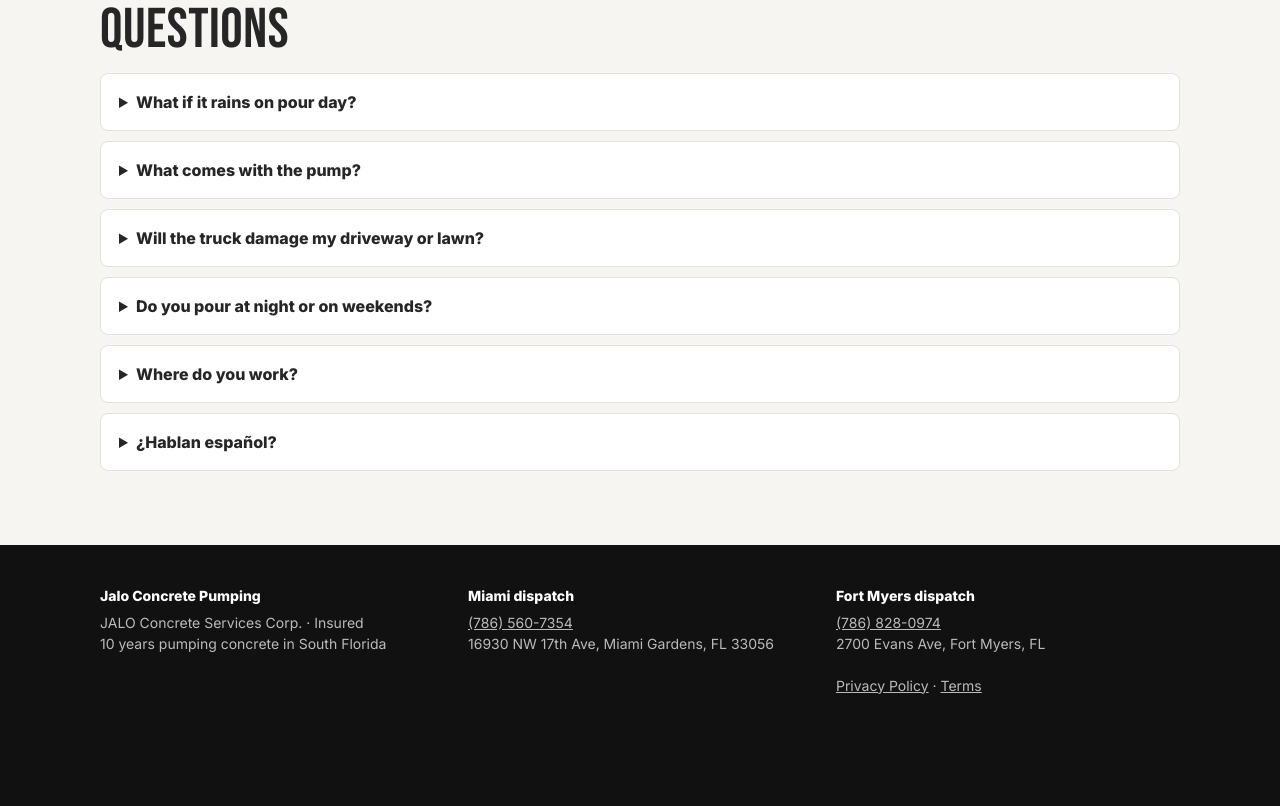
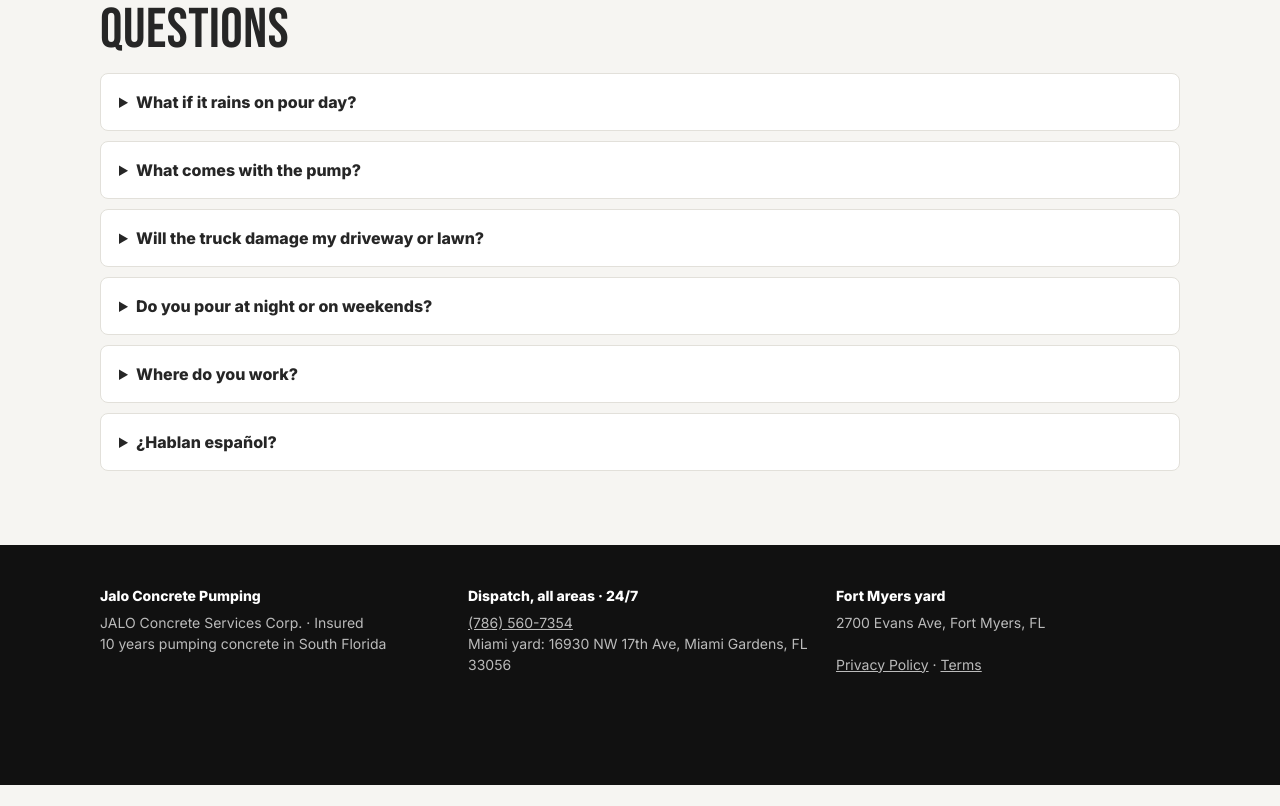
Before and after one commit to AlexisLeza/jalo-landing, a plain HTML site: page index.html in a window 1280 px wide. Shown: the part 3537-4343 px from the top of the page. After the commit the page ends 4322 px from the top, so only its background shows below. Drawn offline with Linux system fonts and the light colour scheme.

Commit message:
Use the one dispatch number for every area
The owner wants only (786) 560-7354 for now, so the Fort Myers line
comes out of the footer.

Co-Authored-By: Claude Opus 5.5 <noreply@anthropic.com>

```diff
--- a/index.html
+++ b/index.html
@@ -222,8 +222,8 @@ footer b { color: #fff; display: block; margin-bottom: 6px; }
 
 <footer><div class="wrap">
   <div><b>Jalo Concrete Pumping</b>JALO Concrete Services Corp. · Insured<br>10 years pumping concrete in South Florida</div>
-  <div><b>Miami dispatch</b><a href="tel:+17865607354">(786) 560-7354</a><br>16930 NW 17th Ave, Miami Gardens, FL 33056</div>
-  <div><b>Fort Myers dispatch</b><a href="tel:+17868280974">(786) 828-0974</a><br>2700 Evans Ave, Fort Myers, FL<br><br><a href="/privacy">Privacy Policy</a> · <a href="/terms">Terms</a></div>
+  <div><b>Dispatch, all areas · 24/7</b><a href="tel:+17865607354">(786) 560-7354</a><br>Miami yard: 16930 NW 17th Ave, Miami Gardens, FL 33056</div>
+  <div><b>Fort Myers yard</b>2700 Evans Ave, Fort Myers, FL<br><br><a href="/privacy">Privacy Policy</a> · <a href="/terms">Terms</a></div>
 </div></footer>
 
 <div class="bar"><a class="btn call" href="tel:+17865607354">Call dispatch 24/7: (786) 560-7354</a></div>
```
